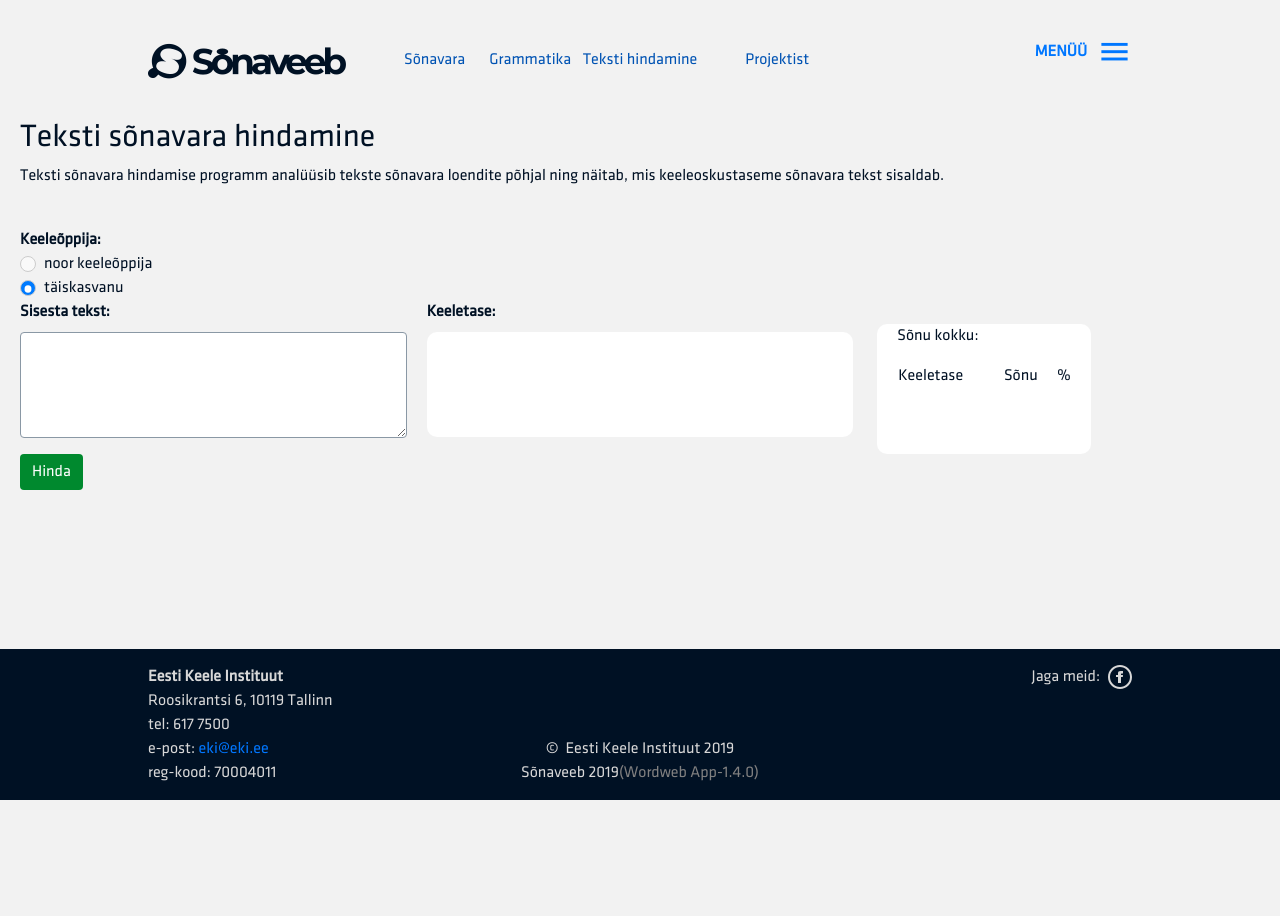
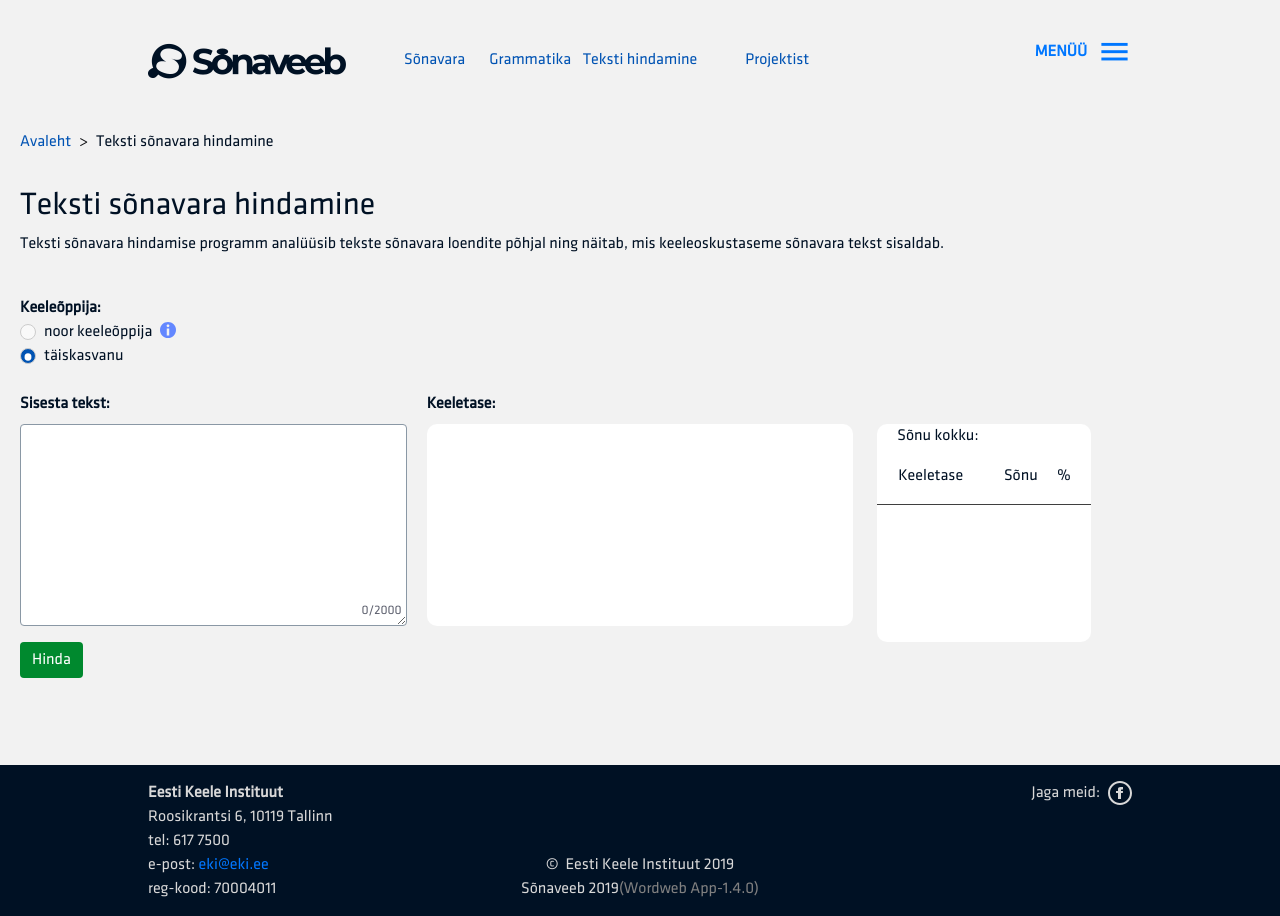
Before and after one commit to keeleinstituut/eki-cefr, an Angular app: page /rating in a window 1280 px wide. Before the commit the page ends 800 px from the top, so only its background shows below. Built offline with nearby package versions, Linux system fonts and the light colour scheme.

Commit message:
Add style fixes

```diff
--- a/src/app/text-rating/text-rating.component.css
+++ b/src/app/text-rating/text-rating.component.css
@@ -109,5 +109,23 @@
 .text-bg-white {
   background: #FFFFFF;
   border-radius: 10px;
-  min-height: 105px;
+  min-height: 202px;
 }
+
+.rating-table{
+  margin-top: 2rem;
+  border-radius: 10px;
+  background: #FFFFFF;
+  min-height: 102px;
+}
+
+.counter {
+  position: absolute;
+  bottom: 22px;
+  right: 25px;
+  color: #5D606E;
+}
+
+.table-border {
+  border-bottom: 1px solid #3F3F3F;
+}
--- a/src/app/text-rating/text-rating.component.html
+++ b/src/app/text-rating/text-rating.component.html
@@ -1,15 +1,22 @@
 <div class="container-fluid bottom-gutter">
+  <nav aria-label="breadcrumb">
+    <ol class="breadcrumb">
+      <li class="breadcrumb-item"><a [routerLink]="['/home']">Avaleht</a></li>
+      <li class="breadcrumb-item active" aria-current="page">Teksti sõnavara hindamine</li>
+    </ol>
+  </nav>
   <h3>Teksti sõnavara hindamine</h3>
-  <p>Teksti sõnavara hindamise programm analüüsib tekste sõnavara loendite põhjal ning näitab, mis keeleoskustaseme sõnavara tekst sisaldab.
+  <p>Teksti sõnavara hindamise programm analüüsib tekste sõnavara loendite põhjal ning näitab, mis keeleoskustaseme
+    sõnavara tekst sisaldab.
   </p>
   <form [formGroup]="form">
-  <div class="row pt-4">
+    <div class="row pt-4 pb-4">
       <div class="col-6">
         <b>Keeleõppija:</b>
         <div class="custom-control custom-radio">
           <input type="radio" id="customRadio1" name="list" class="custom-control-input"
                  formControlName="list" value="noor">
-        <label class="custom-control-label" for="customRadio1">noor keeleõppija</label>
+          <label class="custom-control-label" for="customRadio1">noor keeleõppija <span class="alert-icn"></span></label>
         </div>
         <div class="custom-control custom-radio">
           <input type="radio" id="customRadio2" name="list" class="custom-control-input"
@@ -22,7 +29,9 @@
       <div class="col-4">
         <div class="form-group">
           <label for="exampleFormControlTextarea1"><b>Sisesta tekst:</b></label>
-        <textarea class="form-control" formControlName="text" id="exampleFormControlTextarea1" rows="4"></textarea>
+          <textarea class="form-control" formControlName="text" id="exampleFormControlTextarea1" rows="8"
+                    maxlength="2000"></textarea>
+          <small class="counter">{{this.form.controls.text.value.length}}/2000</small>
         </div>
       </div>
       <div class="col-4">
@@ -30,7 +39,7 @@
           <div class="row">
             <label for="exampleFormControlTextarea2"><b>Keeletase:</b></label>
 
-          <div  formArrayName="lang" *ngFor="let lang of form.controls.lang.controls; let i = index">
+            <div formArrayName="lang" *ngFor="let lang of form.controls.lang.controls; let i = index">
               <div class="custom-control custom-checkbox pr-2">
                 <input class="custom-control-input" type="checkbox" [formControlName]="i"
                        [id]="i" (change)="wordColor(levels[i], lang.value)">
@@ -43,14 +52,14 @@
           <div class="row text-bg-white">
             <div class="pr-2" id="exampleFormControlTextarea2" *ngFor="let word of this.resultData; let i = index">
               <p [ngClass]="colors(word.level)" ngbPopover="{{word.pos_text}}"
-               triggers="manual" #p="ngbPopover" (click)="p.open()" >{{word.token}}</p>
+                 triggers="manual" #p="ngbPopover" (click)="p.open()">{{word.token}}</p>
             </div>
           </div>
         </div>
       </div>
-    <div class="col-2 mt-4 ml-4 text-bg-white">
+      <div class="col-2 ml-4 rating-table">
         <p>Sõnu kokku: {{wordCount}}</p>
-        <div class="row">
+        <div class="row table-border">
           <div class="col-6 text-center">
             <p>Keeletase</p>
           </div>
@@ -61,7 +70,7 @@
             <p>%</p>
           </div>
         </div>
-      <div  class="row" *ngFor="let item of smTable">
+        <div class="row" *ngFor="let item of smTable">
           <div class="col-6 text-center">
             <p>{{item.label}}</p>
           </div>
--- a/src/app/vocabulary-list/vocabulary-list.component.html
+++ b/src/app/vocabulary-list/vocabulary-list.component.html
@@ -2,12 +2,12 @@
   <div class="row pt-4">
       <form class="col-4" [formGroup]="form">
       <div class="row">
-        <div class="col-6">
+        <div class="col-7">
           <b>Keeleõppija:</b>
           <div class="custom-control custom-radio">
             <input formControlName="list" type="radio" id="customRadio1" value="noor" (click)="getChildData()"
                    class="custom-control-input">
-            <label class="custom-control-label" for="customRadio1">noor keeleõppija</label>
+            <label class="custom-control-label" for="customRadio1">noor keeleõppija <span class="alert-icn"></span></label>
           </div>
           <div class="custom-control custom-radio">
             <input formControlName="list" type="radio" id="customRadio2" (click)="getAdultData()"
@@ -15,7 +15,7 @@
             <label class="custom-control-label" for="customRadio2">täiskasvanu</label>
           </div>
         </div>
-        <div class="col-6">
+        <div class="col-5">
           <h4>Keeletase:</h4>
           <div formArrayName="lang" *ngFor="let lang of form.controls.lang.controls; let i = index">
             <div class="custom-control custom-checkbox">
@@ -42,6 +42,7 @@
       </form>
     <div class="col-8">
     <div class="float-right">
+      <a class="pr-2">PDF</a>
       <label for="select">Näita</label>
       <select id="select" class="custom-select select" name="pageSize" [(ngModel)]="pageSize">
         <option [ngValue]="2">2</option>
@@ -53,7 +54,7 @@
       <thead>
       <tr>
         <th scope="col" sortable="lemma" (sort)="onSort($event)">Sõna</th>
-        <th scope="col" sortable="pos" (sort)="onSort($event)">Sõnaliik</th>
+        <th scope="col" sortable="pos_text" (sort)="onSort($event)">Sõnaliik</th>
         <th scope="col" sortable="level" (sort)="onSort($event)">Tase</th>
       </tr>
       </thead>
@@ -63,13 +64,15 @@
           <ngb-highlight [result]="item.lemma" ></ngb-highlight>
         </td>
         <td>
-          <ngb-highlight [result]="item.pos" ></ngb-highlight></td>
-        <td><ngb-highlight [result]="item.level" ></ngb-highlight></td>
+          <ngb-highlight [result]="item.pos_text" ></ngb-highlight></td>
+        <td><ngb-highlight class="color-{{item.level}}" [result]="item.level" ></ngb-highlight></td>
       </tr>
       </tbody>
     </table>
     <div>
       <ngb-pagination [collectionSize]="total$ | async" [(page)]="page" [pageSize]="pageSize">
+        <ng-template ngbPaginationPrevious>Eelmine</ng-template>
+        <ng-template ngbPaginationNext>Järgmine</ng-template>
       </ngb-pagination>
     </div>
     </div>
--- a/src/app/vocabulary/vocabulary.component.css
+++ b/src/app/vocabulary/vocabulary.component.css
@@ -2,6 +2,22 @@
   background: #00874F;
   border-radius: 0 6px 6px 0;
   color: #FFFFFF;
+
+  display: inline-block;
+  text-transform: none;
+  font-weight: 400;
+  text-align: center;
+  white-space: nowrap;
+  vertical-align: middle;
+  -webkit-user-select: none;
+  -moz-user-select: none;
+  -ms-user-select: none;
+  user-select: none;
+  padding: .375rem .75rem;
+  font-size: 1rem;
+  line-height: 1.5;
+  transition: color .15s ease-in-out, background-color .15s ease-in-out, border-color .15s ease-in-out, box-shadow .15s ease-in-out;
+  border-color: #00892E;
 }
 
 .select{
--- a/src/app/vocabulary/vocabulary.component.html
+++ b/src/app/vocabulary/vocabulary.component.html
@@ -1,15 +1,17 @@
 <div class="container-fluid">
   <div class="row pt-4">
     <div class="col-4">
-      <input id="search" type="text" [(ngModel)]="searchWord">
-      <button class="sm-search-btn" (click)="getData()">Otsi</button>
+      <div class="row">
+        <input id="search" type="text"  class="form-control w-50" [(ngModel)]="searchWord">
+        <button class="btn sm-search-btn" (click)="getData()">Otsi</button>
+      </div>
       <div class="row pt-4">
-        <div class="col-6">
+        <div class="col">
           <b>Keeleõppija:</b>
           <div class="custom-control custom-radio">
             <input type="radio" id="customRadio1" name="customRadio" class="custom-control-input"
                    [(ngModel)]="list" value="noor" (ngModelChange)="getData()">
-            <label class="custom-control-label" for="customRadio1">noor keeleõppija</label>
+            <label class="custom-control-label" for="customRadio1">noor keeleõppija <span class="alert-icn"></span></label>
           </div>
           <div class="custom-control custom-radio">
             <input type="radio" id="customRadio2" name="customRadio" class="custom-control-input"
@@ -21,6 +23,7 @@
     </div>
     <div class="col-8">
       <div class="float-right">
+        <a class="pr-2">PDF</a>
         <label for="select">Näita</label>
         <select id="select" class="custom-select select" name="pageSize">
           <option [ngValue]="2">2</option>
@@ -32,7 +35,7 @@
         <thead>
         <tr>
           <th scope="col" sortable="lemma" (sort)="onSort($event)">Sõna</th>
-          <th scope="col" sortable="pos" (sort)="onSort($event)">Sõnaliik</th>
+          <th scope="col" sortable="pos_text" (sort)="onSort($event)">Sõnaliik</th>
           <th scope="col" sortable="level[0]" (sort)="onSort($event)">Tase</th>
         </tr>
         </thead>
@@ -42,7 +45,7 @@
             {{item.lemma}}
           </td>
           <td>
-            {{item.pos}}
+            {{item.pos_text}}
           </td>
           <td>
             {{item.level}}
--- a/src/app/word-vocabulary/word-vocabulary.component.html
+++ b/src/app/word-vocabulary/word-vocabulary.component.html
@@ -1,4 +1,10 @@
 <div class="container-fluid bottom-gutter">
+  <nav aria-label="breadcrumb">
+    <ol class="breadcrumb">
+      <li class="breadcrumb-item"><a [routerLink]="['/home']">Avaleht</a></li>
+      <li class="breadcrumb-item active" aria-current="page">Sõnavara</li>
+    </ol>
+  </nav>
   <h3>Sõnavara</h3>
   <ngb-tabset>
     <ngb-tab>
--- a/src/styles.css
+++ b/src/styles.css
@@ -42,6 +42,34 @@
   box-shadow: none;
 }
 
+.breadcrumb {
+  display: -webkit-box;
+  display: -ms-flexbox;
+  display: flex;
+  -ms-flex-wrap: wrap;
+  flex-wrap: wrap;
+  padding: .75rem 0 1rem;
+  margin-bottom: 1rem;
+  list-style: none;
+  border-radius: .25rem;
+}
+
+.breadcrumb-item+.breadcrumb-item::before {
+  display: inline-block;
+  padding-right: .5rem;
+  padding-left: .5rem;
+  color: #0E1013;;
+  content: ">";
+  }
+
+.breadcrumb a{
+  color: #0053B3;
+}
+
+.custom-radio .custom-control-input:checked ~ .custom-control-label::before {
+  background-color: #0053B3;
+}
+
 .color-A1{
   background: #A0DCF8;
   border-radius: 6px;
```
Lines whose indentation alone changed are shown as unchanged.
